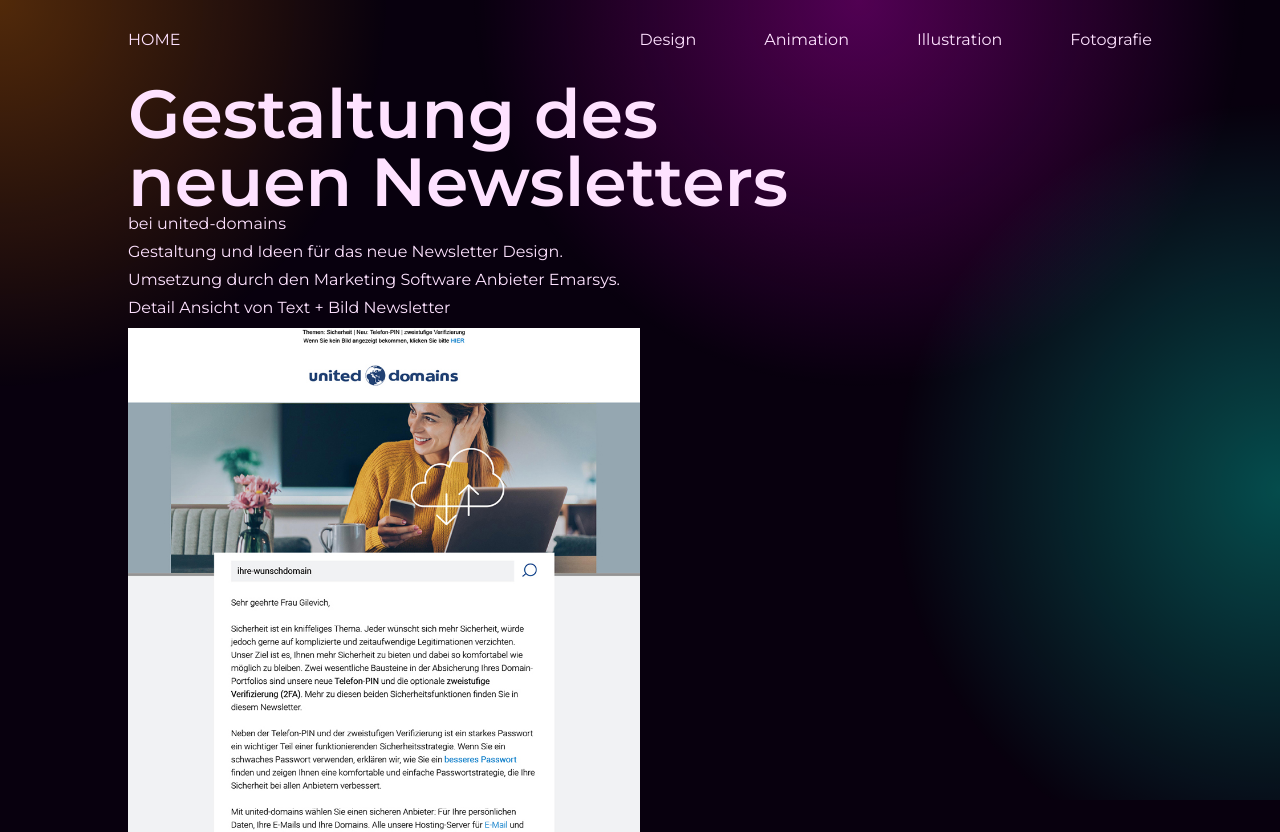
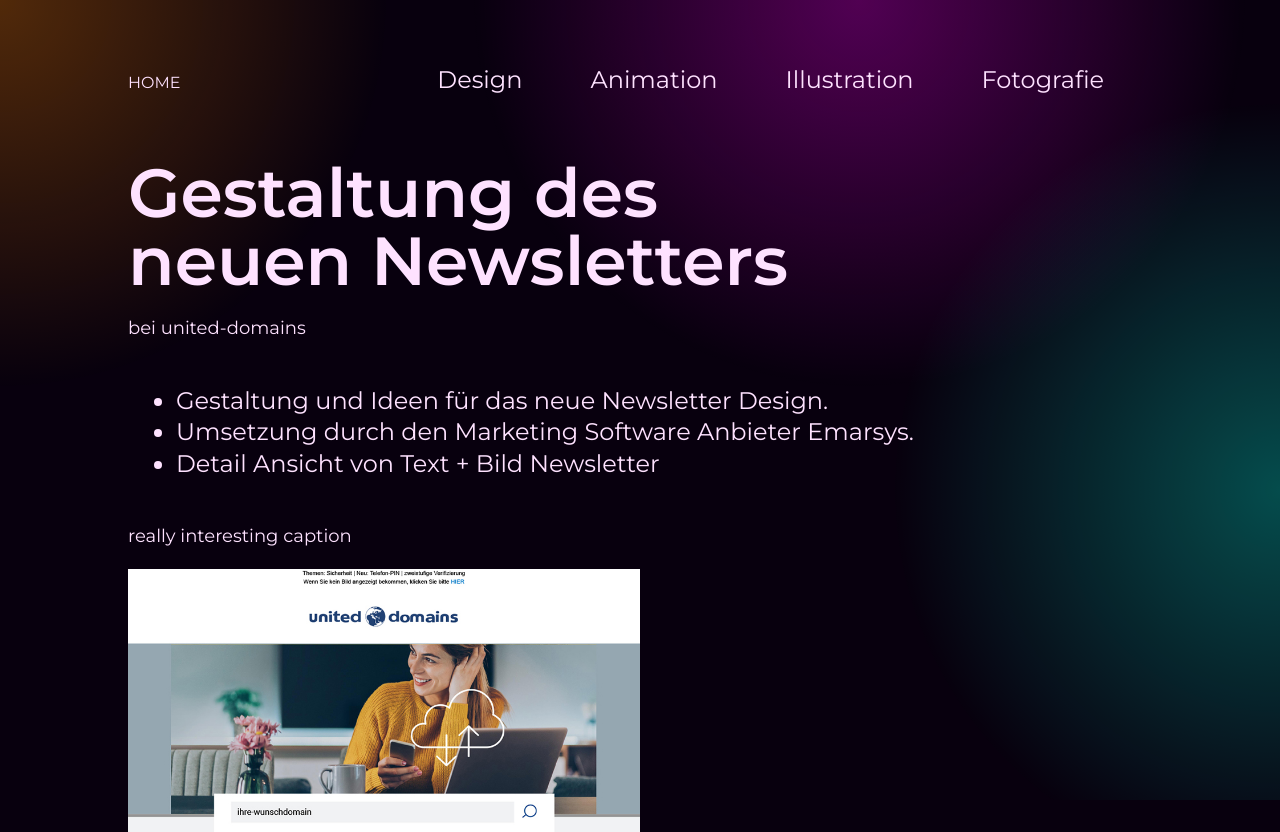
Before and after one commit to justDabuK/lilia-gilevich, an Astro site: page /design/web/newsletterDesign in a window 1280 px wide. Shown: the top 832 px of the page. Built offline with nearby package versions, Linux system fonts and the light colour scheme; Astro itself is replaced by a stand-in of ours.

Commit message:
Text-Style Anpassungen

```diff
--- a/src/layouts/BaseLayout.astro
+++ b/src/layouts/BaseLayout.astro
@@ -211,8 +211,25 @@
 		line-height: var(--size-24);
 	}
 
+	h6 {
+		font-weight: 400;
+		font-style: normal;
+		font-size: var(--font-size-18);
+		margin: var(--size-24) 0;
+	}
+
 	p {
-		margin-bottom: var(--size-12);
+		margin: var(--size-48) 0;
+		font-size: var(--font-size-24)
+	}
+
+	ul {
+		margin: var(--size-48);
+		padding-left: 0;
+		li {
+			font-size: var(--font-size-24);
+			line-height: 1.3;
+		}
 	}
 
 	img {
@@ -220,4 +237,15 @@
 		height: auto;
 	}
 
+	p:has(img) {
+		display: flex;
+		flex-direction: column-reverse;
+		gap: var(--size-24);
+
+		em {
+			font-style: normal;
+			font-size: var(--font-size-18);
+		}
+	}
+
 </style>
--- a/src/pages/design/web/newsletterDesign.md
+++ b/src/pages/design/web/newsletterDesign.md
@@ -5,16 +5,14 @@
 
 
 # Gestaltung des neuen Newsletters
+###### bei [united-domains]()
 
-bei united-domains
-
-Gestaltung und Ideen für das neue Newsletter Design.
-
-Umsetzung durch den Marketing Software Anbieter Emarsys.
-
-Detail Ansicht von Text + Bild Newsletter
+- Gestaltung und Ideen für das neue Newsletter Design.
+- Umsetzung durch den Marketing Software Anbieter Emarsys.
+- Detail Ansicht von Text + Bild Newsletter
 
 ![01-nwl-udag-bild](@assets/NeuerNewsletter/01-nwl-udag-bild.jpg)
+*really interesting caption*
 
 Detail Ansicht des Text Newsletters
 
```
